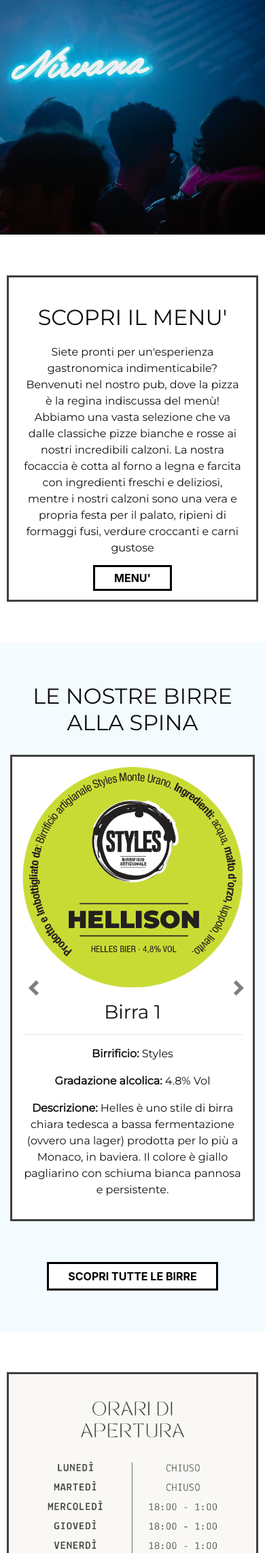
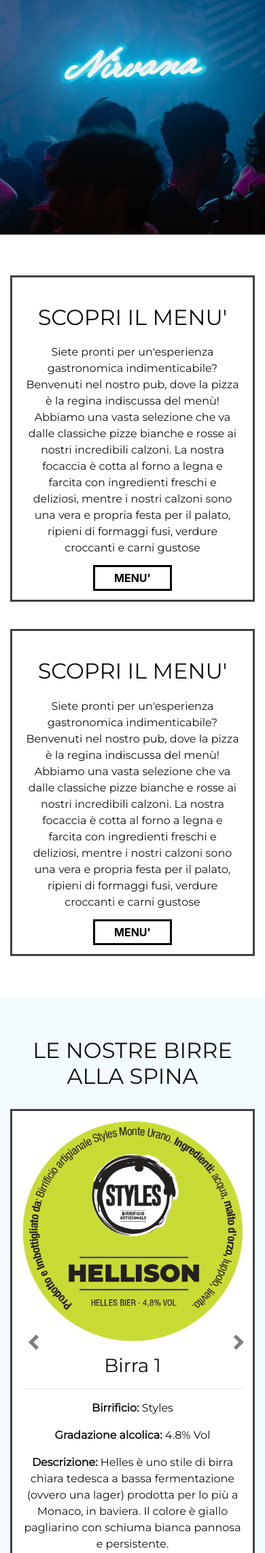
Before and after one commit to cruccc/bistrot, a PHP site: page / in a window 390 px wide; the page is wider, and only the part inside the window is pictured. Shown: the part 86-2370 px from the top of that part at 68% size. Run offline with PHP 8.4, Linux system fonts and the light colour scheme.

Commit message:
aggiunta riquadro base

```diff
--- a/home.css
+++ b/home.css
@@ -1,14 +1,20 @@
-@media screen and (min-width: 768px) {
+@media screen and (max-width: 767px) {
   .copertina{
-    width: 100%;
+    width: 1000% !important;
+    max-width: 200%;
+    position: relative;
+    left: -80%;
   }
 }
-@media screen and (max-width: 767px) {
-  .copertina{
-    max-width: 200%;
-    position: relative;
-    left: -100%;
+
+@media screen and (max-width: 991px) {
+  .spazio-sotto-lg{
+    margin-bottom: 40px;
   }
+}
+
+.copertina{
+  width: 100%;
 }
 
 .google-maps {
--- a/index.php
+++ b/index.php
@@ -17,11 +17,21 @@
 
         <!--Riquadro menu-->
         <div class="row riga riga2">
-            <div class="riquadro">
-                <h2>SCOPRI IL MENU'</h2>
-                <p>Siete pronti per un'esperienza gastronomica indimenticabile? Benvenuti nel nostro pub, dove la pizza è la regina indiscussa del menù!
-                    Abbiamo una vasta selezione che va dalle classiche pizze bianche e rosse ai nostri incredibili calzoni. La nostra focaccia è cotta al forno a legna e farcita con ingredienti freschi e deliziosi, mentre i nostri calzoni sono una vera e propria festa per il palato, ripieni di formaggi fusi, verdure croccanti e carni gustose</p>
-                    <a href="https://www.leggimenu.it/menu/79sk3f2o85q1/150361" target="_blank" style="text-decoration: none; color: black" class="my-btn"><b>MENU'</b></a>
+            <div class="col-lg-6 spazio-sotto-lg">
+                <div class="riquadro" style="margin: auto;">
+                    <h2>SCOPRI IL MENU'</h2>
+                    <p>Siete pronti per un'esperienza gastronomica indimenticabile? Benvenuti nel nostro pub, dove la pizza è la regina indiscussa del menù!
+                        Abbiamo una vasta selezione che va dalle classiche pizze bianche e rosse ai nostri incredibili calzoni. La nostra focaccia è cotta al forno a legna e farcita con ingredienti freschi e deliziosi, mentre i nostri calzoni sono una vera e propria festa per il palato, ripieni di formaggi fusi, verdure croccanti e carni gustose</p>
+                        <a href="https://www.leggimenu.it/menu/79sk3f2o85q1/150361" target="_blank" style="text-decoration: none; color: black" class="my-btn"><b>MENU'</b></a>
+                </div>
+            </div>
+            <div class="col-lg-6">
+                <div class="riquadro" style="margin: auto;">
+                    <h2>SCOPRI IL MENU'</h2>
+                    <p>Siete pronti per un'esperienza gastronomica indimenticabile? Benvenuti nel nostro pub, dove la pizza è la regina indiscussa del menù!
+                        Abbiamo una vasta selezione che va dalle classiche pizze bianche e rosse ai nostri incredibili calzoni. La nostra focaccia è cotta al forno a legna e farcita con ingredienti freschi e deliziosi, mentre i nostri calzoni sono una vera e propria festa per il palato, ripieni di formaggi fusi, verdure croccanti e carni gustose</p>
+                        <a href="https://www.leggimenu.it/menu/79sk3f2o85q1/150361" target="_blank" style="text-decoration: none; color: black" class="my-btn"><b>MENU'</b></a>
+                </div>
             </div>
         </div>
 
--- a/style.css
+++ b/style.css
@@ -52,7 +52,6 @@ body{
     border-color: #404040;
     background-color: white;
     margin: 0px 10px;
-    width: 503px;
     max-width: 503px;
     padding: 20px;
 }
```
